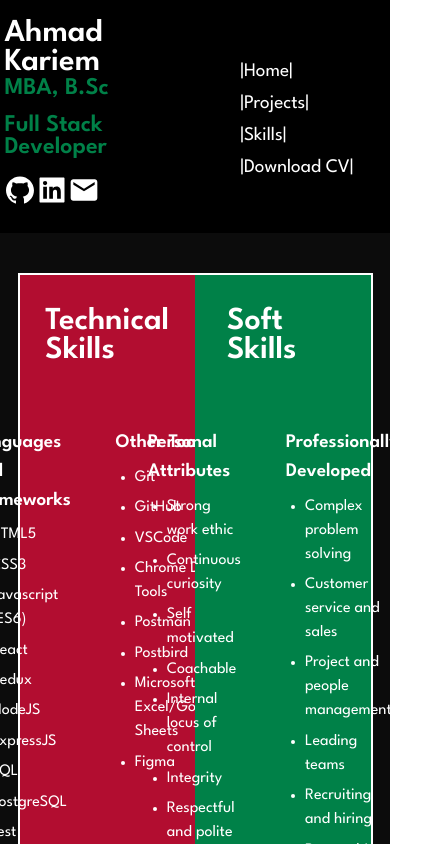
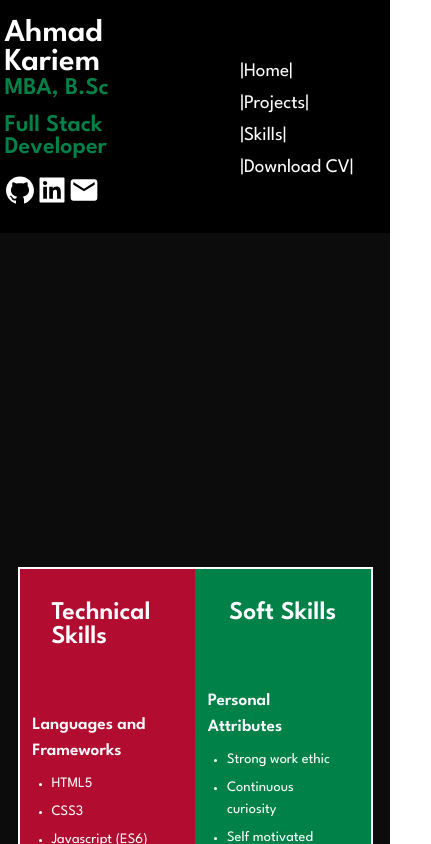
Before and after one commit to YSquid/portfolio2.0, a React (Create React App) app: page /skills in a window 390 px wide. Shown: the top 844 px of the page, 431 px wide, since content can reach past the window. Built offline with nearby package versions, Linux system fonts and the light colour scheme.

Commit message:
skills layout closer

```diff
--- a/src/components/skills/Skills.css
+++ b/src/components/skills/Skills.css
@@ -87,3 +87,32 @@ ul {
     padding: 0;
   }
 }
+
+@media only screen and (max-width: 400px) {
+  .Skills {
+    height: 190vh;
+  }
+
+    .Skills_container {
+    overflow-y: hidden;
+    overflow-x: none;
+    max-height: fit-content;
+  }
+  .Technical_skills h2 {
+    font-size: 1.6rem;
+  }
+
+  .Soft_skills h2 {
+    font-size: 1.6rem;
+  }
+
+  .Skills_list {
+    font-size: 0.9rem;
+    height: fit-content;
+    flex-direction: column;
+  }
+
+  .Technical_skills {
+    height: 100%;
+  }
+}
```
Lines whose indentation alone changed are shown as unchanged.
